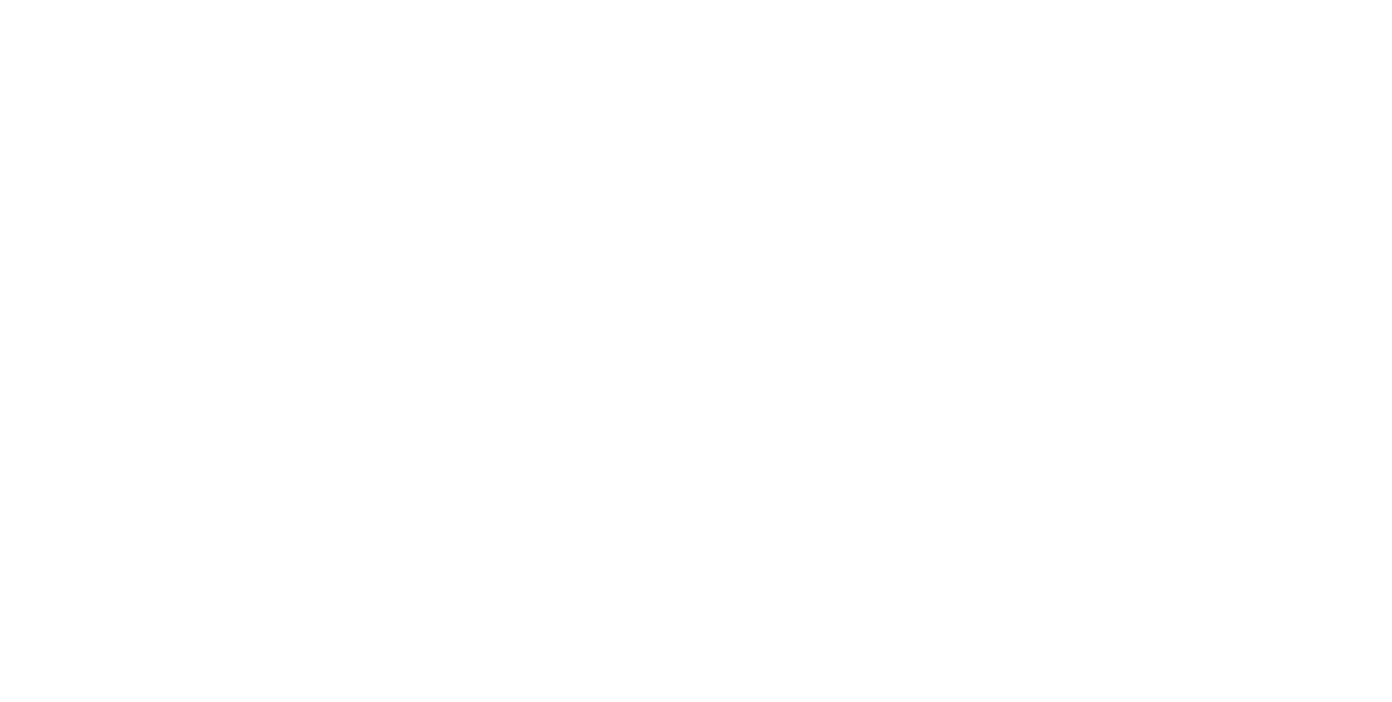
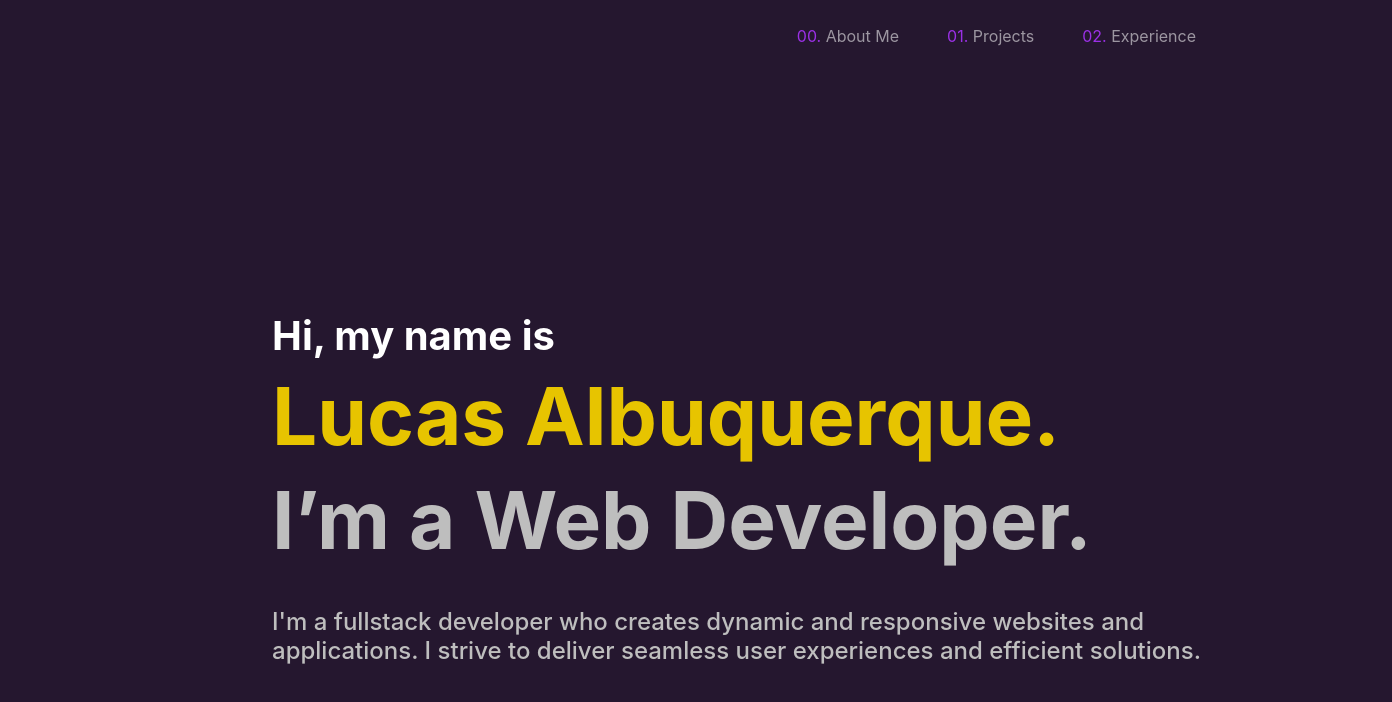
Before and after one commit to LucasEmmanoel06/portfolio, a website: page index.html in a window 1280 px wide. Shown: the whole page, 1392 px wide, since content can reach past the window. Drawn offline with nearby package versions, Linux system fonts and the light colour scheme; a web font is replaced by a local one.

Commit message:
About me Added

```diff
--- a/index.html
+++ b/index.html
@@ -4,7 +4,43 @@
     <meta charset="UTF-8">
     <meta name="viewport" content="width=device-width, initial-scale=1.0">
     <title>Hi, I'm Lucas Albuquerque</title>
+    <link rel="stylesheet" href="node_modules/bootstrap/dist/css/bootstrap.min.css">
+    <link rel="stylesheet" href="styles.css">
+    <link rel="preconnect" href="https://rsms.me/">
+    <link rel="stylesheet" href="https://rsms.me/inter/inter.css">
 </head>
 <body>
+    <header class="navbar navbar-expand-lg navbar-dark p-3">
+        <div class="container-fluid">
+            <a class="navbar-brand" href="#"></a>
+            <button class="navbar-toggler" type="button" data-bs-toggle="collapse" data-bs-target="#navbarNav" aria-controls="navbarNav" aria-expanded="false" aria-label="Toggle navigation">
+                <span class="navbar-toggler-icon"></span>
+            </button>
+            <div class="collapse navbar-collapse" id="navbarNav">
+                <ul class="navbar-nav ms-auto">
+                    <li class="nav-item">
+                        <a class="nav-link" href="#about-me"><span>00.</span> About Me</a>
+                    </li>
+                    <li class="nav-item">
+                        <a class="nav-link" href="#projects"><span>01.</span> Projects</a>
+                    </li>
+                    <li class="nav-item">
+                        <a class="nav-link" href="#experience"><span>02.</span> Experience</a>
+                    </li>
+                </ul>
+            </div>
+        </div>
+    </header>
+    <div class="about-container">
+        <div class="about-title">
+            <h1 class="text-warp small-title white-text" style="width: 70rem;">Hi, my name is</h1>
+            <h1 class="text-warp large-title yellow-text" style="width: 70rem;">Lucas Albuquerque.</h1>
+            <h1 class="text-warp large-title gray-text" style="width: 70rem;">I’m a Web Developer.</h1>
+        </div>
+        <h4 class="text-warp gray-text" style="width: 60rem;"> I'm a fullstack developer who creates dynamic and responsive websites and applications. I strive to deliver seamless user experiences and efficient solutions. </h4>
+    </div>
+
+    <script src="node_modules/bootstrap/dist/js/bootstrap.bundle.min.js"></script>
+    <script src="scripts.js"></script>
 </body>
 </html>
--- a/styles.css
+++ b/styles.css
@@ -0,0 +1,85 @@
+:root {
+    font-family: 'Inter', sans-serif;
+    font-feature-settings: 'liga' 1, 'calt' 1; /* fix for Chrome */
+}
+@supports (font-variation-settings: normal) {
+    :root { font-family: 'InterVariable', sans-serif; }
+}
+
+body {
+    background-color: #25172F;
+    margin: 0;
+    display: flex;
+    flex-direction: column;
+    justify-content: flex-start;
+    height: 100vh;
+    text-align: left;
+    font-family: 'Inter', sans-serif;
+    padding: 0 2rem;
+}
+
+header {
+    width: 100%;
+    padding: 1rem 2rem;
+}
+
+.nav-item {
+    margin: 0 1rem;
+}
+
+.nav-link {
+    position: relative;
+    transition: color 0.3s, transform 0.3s;
+}
+
+.nav-link span {
+    color: #9B30E6;
+}
+
+.nav-link:hover {
+    color: #9B30E6;
+    transform: translateY(-3px);
+}
+
+.nav-link:hover span {
+    color: #9B30E6;
+}
+
+.about-container {
+    margin: 15rem;
+}
+
+.about-title {
+    display: flex;
+    flex-direction: column;
+    font-size: 5rem;
+    margin-bottom: 2rem;
+}
+
+.about-title .small-title {
+    font-size: 2.5rem;
+    font-weight: bold;
+}
+
+.about-title .large-title {
+    font-size: 5rem;
+    font-weight: bold;
+}
+
+.white-text {
+    color: #FFFFFF;
+}
+
+.yellow-text {
+    color: #E7C400;
+}
+
+.gray-text {
+    color: #BEBEBE;
+}
+
+.about-desc {
+    color: #BEBEBE;
+    word-wrap: break-word; /* Permite que o texto quebre automaticamente */
+    max-width: 600px; /* Define um limite máximo de largura para o texto */
+}
```
